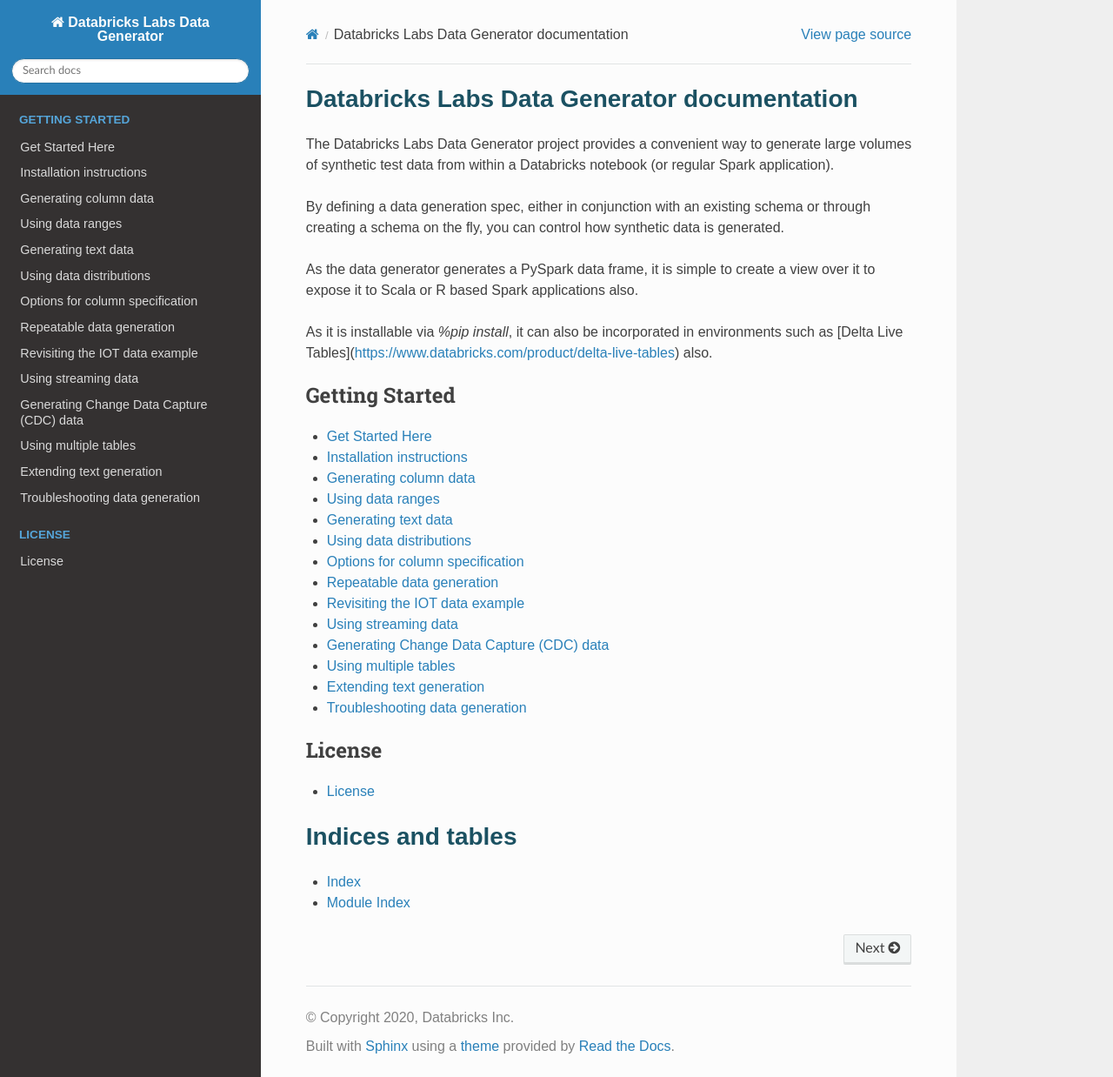
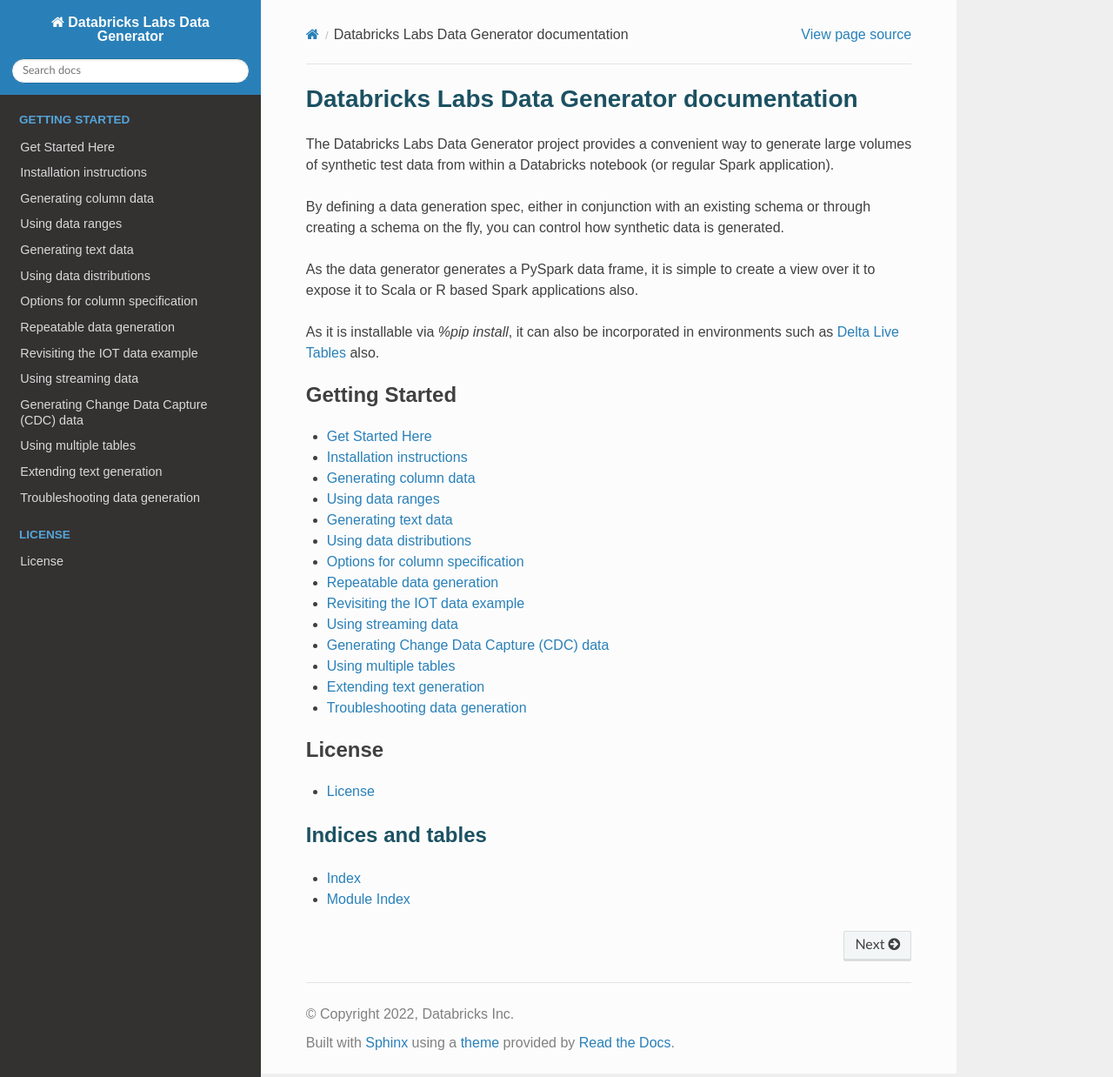
Before and after one commit to databrickslabs/dbldatagen, a Sphinx documentation site: the page built from docs/source/index.rst, in a window 1280 px wide and 1238 px high. Shown: the whole window at 87% size. Built offline with Sphinx 7.4.7 and the Read the Docs theme 2.0.0, drawn with Linux system fonts in a browser that asks for light colours; pages that are not in the unit, such as notebooks, are missing from menus.

```diff
--- a/docs/source/_static/css/tdg.css
+++ b/docs/source/_static/css/tdg.css
@@ -2,6 +2,10 @@
 
 /* Lato font (from its parent) does not make any difference when it's bold. Defaults to 'Source Sans Pro'*/
 body {
+    font-family:"Source Sans Pro",sans-serif!important;
+}
+
+p.caption {
     font-family:"Source Sans Pro",sans-serif!important;
 }
 
@@ -39,7 +43,7 @@ h3 {
     max-width: 80%;
 }
 
-/* Left pannel size */
+/* Left panel size */
 @media (min-width: 768px) {
     .col-md-3 {
         flex: 0 0 20%;
--- a/docs/source/conf.py
+++ b/docs/source/conf.py
@@ -24,7 +24,7 @@ sys.path.insert(0, os.path.abspath(f"{PACKAGE_DIR}/distributions"))
 # -- Project information -----------------------------------------------------
 
 project = 'Databricks Labs Data Generator'
-copyright = '2020, Databricks Inc'
+copyright = '2022, Databricks Inc'
 author = 'Databricks Inc'
 
 # The full version, including alpha/beta/rc tags
@@ -37,13 +37,14 @@ release = "0.2.1"  # DO NOT EDIT THIS DIRECTLY!  It is managed by bumpversion
 # extensions coming with Sphinx (named 'sphinx.ext.*') or your custom
 # ones.
 extensions = [
-    'sphinx_rtd_theme',
+    'sphinx.ext.intersphinx',
     'sphinx.ext.autodoc',
     'sphinx.ext.napoleon',  # enable sphinx to parse NumPy and Google style doc strings
     #'sphinx.ext.autosummary',
     'sphinx.ext.viewcode',  # add links to source code
     #'numpydoc',  # handle NumPy documentation formatted docstrings. Needs to install
-    'recommonmark'  # allow including Commonmark markdown in sources
+    'recommonmark',  # allow including Commonmark markdown in sources
+    'sphinx_rtd_theme'
 ]
 
 source_suffix = {
@@ -86,6 +87,12 @@ add_module_names = False
 # a list of builtin themes.
 #
 import sphinx_rtd_theme
+
+intersphinx_mapping = {
+    'rtd': ('https://docs.readthedocs.io/en/stable/', None),
+    'sphinx': ('https://www.sphinx-doc.org/en/master/', None),
+}
+
 html_theme = "sphinx_rtd_theme"
 
 html_theme_path = [sphinx_rtd_theme.get_html_theme_path()]
@@ -100,7 +107,7 @@ html_theme_path = [sphinx_rtd_theme.get_html_theme_path()]
 html_static_path = ['_static']
 
 html_css_files = [
-    'css/tdg.css',
+    'css/tdg.css'
 ]
 
 #html_sidebars={
--- a/docs/source/index.rst
+++ b/docs/source/index.rst
@@ -17,7 +17,7 @@ As the data generator generates a PySpark data frame, it is simple to create a v
 to Scala or R based Spark applications also.
 
 As it is installable via `%pip install`, it can also be incorporated in environments such as
-[Delta Live Tables](https://www.databricks.com/product/delta-live-tables) also.
+`Delta Live Tables <https://www.databricks.com/product/delta-live-tables>`_ also.
 
 .. toctree::
    :maxdepth: 1
@@ -59,7 +59,7 @@ As it is installable via `%pip install`, it can also be incorporated in environm
    license
 
 Indices and tables
-==================
+------------------
 
 * :ref:`genindex`
 * :ref:`modindex`
```
Also changed, not shown: 2 other files.
